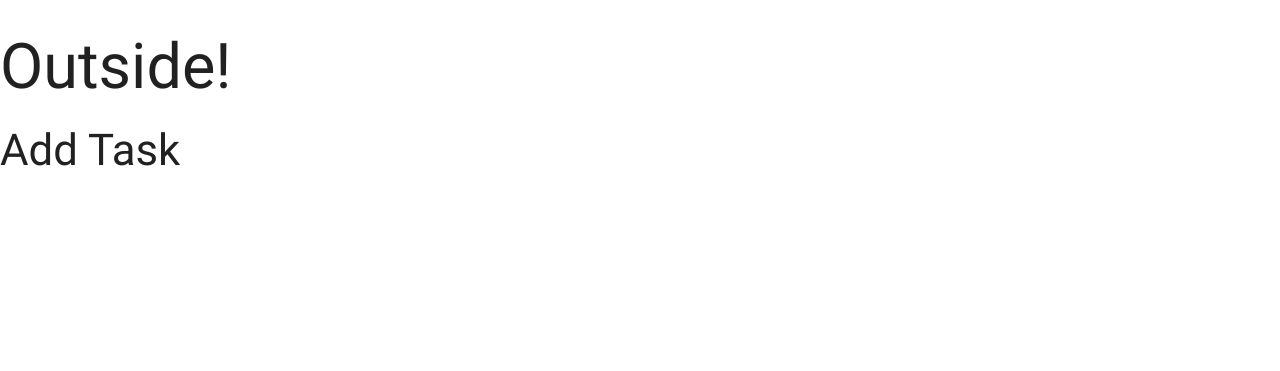
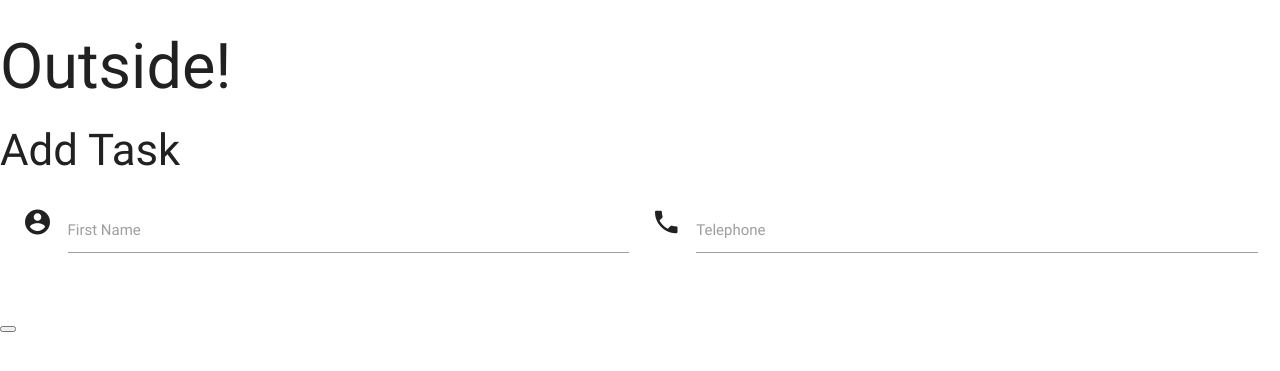
Before and after one commit to Robertpokane/task_manager, a Flask app: page /add_task in a window 1280 px wide. Shown: the top 371 px of the page. Run offline with Flask 2, Linux system fonts and the light colour scheme; some libraries are stand-ins or nearby versions.

Commit message:
added from Materalize to addtask.html

```diff
--- a/templates/addtask.html
+++ b/templates/addtask.html
@@ -2,4 +2,21 @@
 
 <h3>Add Task</h3>
 
+  <div class="row">
+    <form action ="" method="POST" class="col s12">
+      <div class="row">
+        <div class="input-field col s6">
+          <i class="material-icons prefix">account_circle</i>
+          <input id="icon_prefix" type="text" class="validate">
+          <label for="icon_prefix">First Name</label>
+        </div>
+        <div class="input-field col s6">
+          <i class="material-icons prefix">phone</i>
+          <input id="icon_telephone" type="tel" class="validate">
+          <label for="icon_telephone">Telephone</label>
+        </div>
+      </div>
+    </form>
+  </div>
+
 {% endblock %}
--- a/templates/base.html
+++ b/templates/base.html
@@ -13,6 +13,8 @@
     <h1>Outside!</h1>
     {% block content %} {% endblock %}
 
+    <button href = ></button>
+
     <script type="text/javascript" src="https://cdnjs.cloudflare.com/ajax/libs/jquery/3.2.1/jquery.min.js"></script>
     <script src="https://cdnjs.cloudflare.com/ajax/libs/materialize/0.100.2/js/materialize.min.js"></script>
     <script type="text/javascript">
```
Also changed, not shown: .c9/metadata/environment/app.py (+1 -1 lines), .c9/metadata/environment/templates/addtask.html (+1 -1 lines), .c9/metadata/environment/templates/base.html (+1 -1 lines), .c9/metadata/environment/templates/tasks.html (+1 -1 lines).
